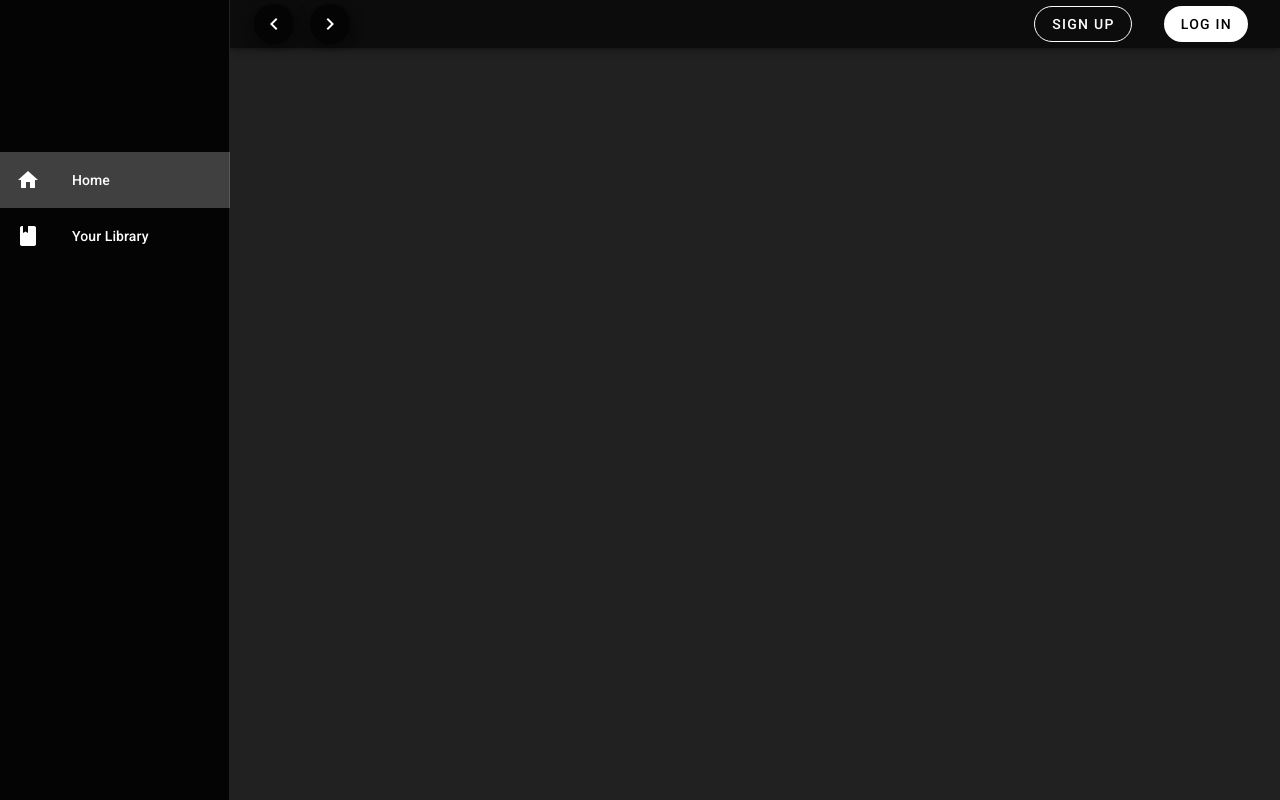
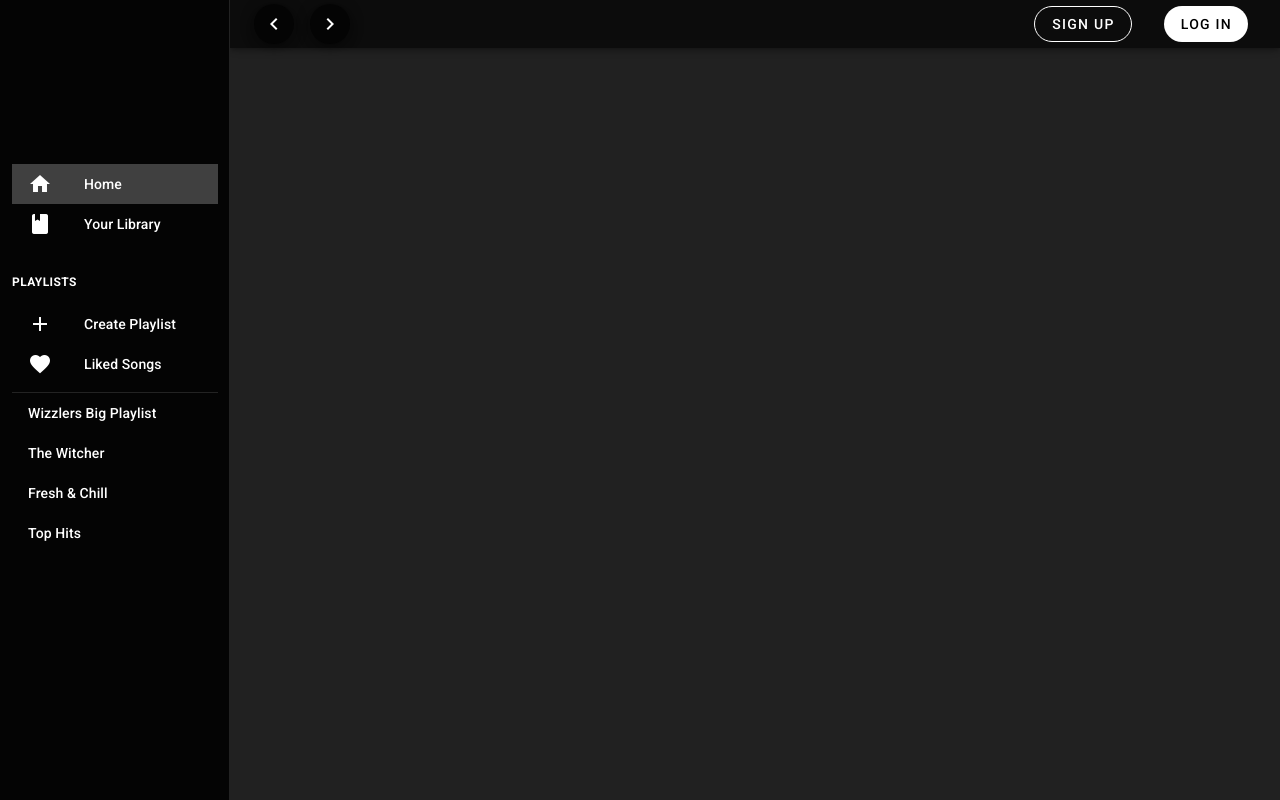
Before and after one commit to Happysword/Spotify-El8alaba-FrontEnd, a Vue app: page / in a window 1280 px wide. Built offline with nearby package versions, Linux system fonts and the light colour scheme.

Commit message:
Made Navbar Component

```diff
--- a/src/components/NavBar.vue
+++ b/src/components/NavBar.vue
@@ -1,7 +1,8 @@
 <template>
   <nav>
     <v-navigation-drawer app color="#040404" dark v-model="drawer" width="230" permanent>
-      <v-list>
+      <v-container>
+        <v-list dense="">
           <v-list-item-content>
             <v-img src="../assets/imgs/El-8alaba.png" contain height="120"></v-img>
           </v-list-item-content>
@@ -14,6 +15,77 @@
             </v-list-item-content>
           </v-list-item>
         </v-list>
+        <v-list dark="" dense="">
+          <v-list-item-content>
+            <v-list-item-title
+            class="caption font-weight-bold gray--text">PLAYLISTS</v-list-item-title>
+          </v-list-item-content>
+
+
+          <v-dialog v-model="dialog" max-width="100%"
+          dark="" overlay-color="black" overlay-opacity="0.9">
+      <template v-slot:activator="{ on }">
+          <v-list-item @click="drawer = !drawer" v-on="on">
+            <v-list-item-icon>
+              <v-icon>mdi-plus</v-icon>
+            </v-list-item-icon>
+            <v-list-item-content>
+              <v-list-item-title class="subtitle-2">Create Playlist</v-list-item-title>
+            </v-list-item-content>
+          </v-list-item>
+      </template>
+      <v-container>
+        <v-row align="center" justify="center">
+      <v-subheader class="display-2
+      font-weight-bold white--text" mr-5>Create new playlist</v-subheader>
+      </v-row>
+      </v-container>
+      <v-card>
+        <v-card-title>
+          <span class="title">Playlist Name</span>
+        </v-card-title>
+        <v-card-text>
+          <v-container>
+            <v-row>
+              <v-col cols="12">
+                <v-text-field label="New Playlist" v-model="InputFieldValue"
+                required></v-text-field>
+              </v-col>
+            </v-row>
+          </v-container>
+        </v-card-text>
+        <v-card-actions>
+        </v-card-actions>
+      </v-card>
+      <v-container>
+        <v-row align="center" justify="center">
+            <v-btn rounded depressed outlined class="mx-4"
+            @click="dialog = false"
+            >Cancel</v-btn>
+            <v-btn rounded depressed color="success white--text" class="mx-4"
+            @click="dialog = false;CreatePlaylist();">Create</v-btn>
+      </v-row>
+      </v-container>
+    </v-dialog>
+
+
+          <v-list-item route to="/library/tracks">
+            <v-list-item-icon>
+              <v-icon>mdi-heart</v-icon>
+            </v-list-item-icon>
+            <v-list-item-content>
+              <v-list-item-title class="subtitle-2">Liked Songs</v-list-item-title>
+            </v-list-item-content>
+          </v-list-item>
+        </v-list>
+        <v-divider></v-divider>
+        <v-list-item v-for="card in playlists.items" :key="card.id" dense=""
+            route :to="/playlist/+ card.id">
+            <v-list-item-content >
+              <v-list-item-title class="subtitle-2">{{card.name}}</v-list-item-title>
+            </v-list-item-content>
+          </v-list-item>
+      </v-container>
     </v-navigation-drawer>
 
     <v-app-bar color="#0C0C0C" dense dark app>
@@ -36,6 +108,8 @@
 </template>
 
 <script>
+import Jsonplaylists from '../json/Get-Current-User-Playlists.json';
+
 export default {
   name: 'Navbar',
   data() {
@@ -45,7 +119,18 @@ export default {
         { icon: 'mdi-home', text: 'Home', route: '/' },
         { icon: 'mdi-book', text: 'Your Library', route: '/library' },
       ],
+      playlists: Jsonplaylists,
+      dialog: false,
+      createdPlaylist: '',
+      InputFieldValue: '',
     };
+  },
+  methods: {
+    CreatePlaylist() {
+      this.createdPlaylist = this.InputFieldValue;
+      this.InputFieldValue = '';
+      // TODO : ADD IT To playlists HERE
+    },
   },
 };
 </script>
--- a/src/components/SongCard.vue
+++ b/src/components/SongCard.vue
@@ -1,14 +1,14 @@
 <template>
     <v-card
                             class="mx-auto"
-                            max-width="170"
+                            max-width="185"
                             dark=""
                             @mouseover="showActionButton = true"
                             @mouseleave="showActionButton = false"
                             height="285"
                             @click="CardClickLink()"
                         >
-                          <v-container>
+                          <v-container fluid="">
                               <v-img
                               :src="images[0].url"
                               height="150px"
@@ -26,7 +26,7 @@
 
                             <v-spacer></v-spacer>
 
-                            <v-btn fab="" small="" flat color="#1ED760"
+                            <v-btn fab="" small=""  color="#1ED760"
                             v-if="showActionButton"
                             @mousedown.stop="" @click.stop="showPlayButton = !showPlayButton">
                                 <v-icon color="white" v-show="showPlayButton">mdi-play</v-icon>
--- a/src/json/Get-Current-User-Playlists.json
+++ b/src/json/Get-Current-User-Playlists.json
@@ -52,11 +52,11 @@
             "spotify":"http://open.spotify.com/user/wizzlersmate/playlists/1AVZz0mBuGbCEoNRQdYQju"
          },
          "href":"https://api.spotify.com/v1/users/wizzlersmate/playlists/1AVZz0mBuGbCEoNRQdYQju",
-         "id":"1AVZz0mBuwbCEoNRQdYQju",
+         "id":"1AwZz0mBuGbCEoNRQdYQju",
          "images":[
             {
                "height":640,
-               "url":"https://mosaic.scdn.co/640/e337f3661f68bc4d96a554de0ad7988d65edb25a134cd5ccaef9d411eba33df9542db9ba731aaf98ec04f9acee17a7576f939eb5aa317d20c6322494c4b4399d9b7c6f61b6a6ee70c616bc1a985c7ab8",
+               "url":"https://i.scdn.co/image/ab67616d00001e023e7e7a06ef941871a2f51135",
                "width":640
             },
             {
@@ -70,51 +70,7 @@
                "width":60
             }
          ],
-         "name":"Another Playlist",
-         "owner":{
-            "external_urls":{
-               "spotify":"http://open.spotify.com/user/wizzlersmate"
-            },
-            "href":"https://api.spotify.com/v1/users/wizzlersmate",
-            "id":"wizzlersmate",
-            "type":"user",
-            "uri":"spotify:user:wizzlersmate"
-         },
-         "public":true,
-         "snapshot_id":"Y0qg/IT5T02DKpw4uQKc/9RUrqQJ07hbTKyEeDRPOo9LU0g0icBrIXwVkHfQZ/aD",
-         "tracks":{
-            "href":"https://api.spotify.com/v1/users/wizzlersmate/playlists/1AVZz0mBuGbCEoNRQdYQju/tracks",
-            "total":58
-         },
-         "type":"playlist",
-         "uri":"spotify:user:wizzlersmate:playlist:1AVZz0mBuGbCEoNRQdYQju"
-      },
-      {
-         "description": "This is a another big description",
-         "collaborative":false,
-         "external_urls":{
-            "spotify":"http://open.spotify.com/user/wizzlersmate/playlists/1AVZz0mBuGbCEoNRQdYQju"
-         },
-         "href":"https://api.spotify.com/v1/users/wizzlersmate/playlists/1AVZz0mBuGbCEoNRQdYQju",
-         "id":"1AwZz0mBuGbCEoNRQdYQju",
-         "images":[
-            {
-               "height":640,
-               "url":"https://mosaic.scdn.co/640/ab67616d0000b27338aae75dc37fb42457866ffdab67616d0000b27350a3147b4edd7701a876c6ceab67616d0000b2735393c5d3cac806092a9bc468ab67616d0000b2735675e83f707f1d7271e5cf8a",
-               "width":640
-            },
-            {
-               "height":300,
-               "url":"https://mosaic.scdn.co/300/e337f3661f68bc4d96a554de0ad7988d65edb25a134cd5ccaef9d411eba33df9542db9ba731aaf98ec04f9acee17a7576f939eb5aa317d20c6322494c4b4399d9b7c6f61b6a6ee70c616bc1a985c7ab8",
-               "width":300
-            },
-            {
-               "height":60,
-               "url":"https://mosaic.scdn.co/60/e337f3661f68bc4d96a554de0ad7988d65edb25a134cd5ccaef9d411eba33df9542db9ba731aaf98ec04f9acee17a7576f939eb5aa317d20c6322494c4b4399d9b7c6f61b6a6ee70c616bc1a985c7ab8",
-               "width":60
-            }
-         ],
-         "name":"Another Playlist",
+         "name":"The Witcher",
          "owner":{
             "external_urls":{
                "spotify":"http://open.spotify.com/user/wizzlersmate"
@@ -144,7 +100,7 @@
          "images":[
             {
                "height":640,
-               "url":"https://mosaic.scdn.co/640/e337f3661f68bc4d96a554de0ad7988d65edb25a134cd5ccaef9d411eba33df9542db9ba731aaf98ec04f9acee17a7576f939eb5aa317d20c6322494c4b4399d9b7c6f61b6a6ee70c616bc1a985c7ab8",
+               "url":"https://i.scdn.co/image/ab67706f00000002fa20ac2b1da60929d51a58ea",
                "width":640
             },
             {
@@ -158,7 +114,7 @@
                "width":60
             }
          ],
-         "name":"Another Playlist",
+         "name":"Fresh & Chill",
          "owner":{
             "external_urls":{
                "spotify":"http://open.spotify.com/user/wizzlersmate"
@@ -188,7 +144,7 @@
          "images":[
             {
                "height":640,
-               "url":"https://mosaic.scdn.co/640/e337f3661f68bc4d96a554de0ad7988d65edb25a134cd5ccaef9d411eba33df9542db9ba731aaf98ec04f9acee17a7576f939eb5aa317d20c6322494c4b4399d9b7c6f61b6a6ee70c616bc1a985c7ab8",
+               "url":"https://i.scdn.co/image/ab67706f00000002b27dd9f4a8c5d2ef0125f942",
                "width":640
             },
             {
@@ -202,7 +158,7 @@
                "width":60
             }
          ],
-         "name":"Another Playlist",
+         "name":"Top Hits",
          "owner":{
             "external_urls":{
                "spotify":"http://open.spotify.com/user/wizzlersmate"
--- a/src/views/MainPage/Main.vue
+++ b/src/views/MainPage/Main.vue
@@ -1,6 +1,6 @@
 <template>
 
-    <v-content class="grey darken-4" color="#282828">
+    <v-content class="grey darken-4">
 
       <Navbar></Navbar>
       <router-view></router-view>
```
Lines whose indentation alone changed are shown as unchanged.
